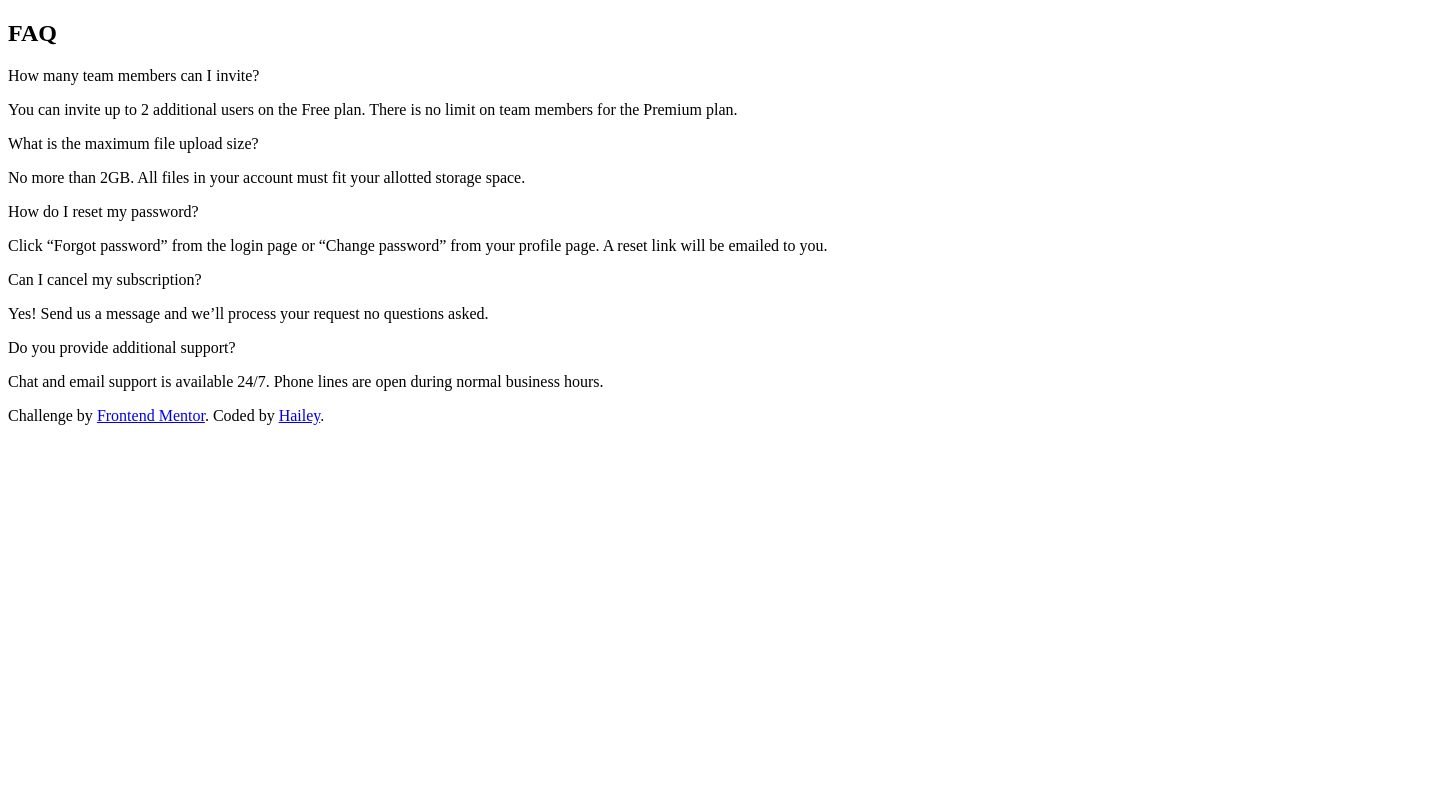
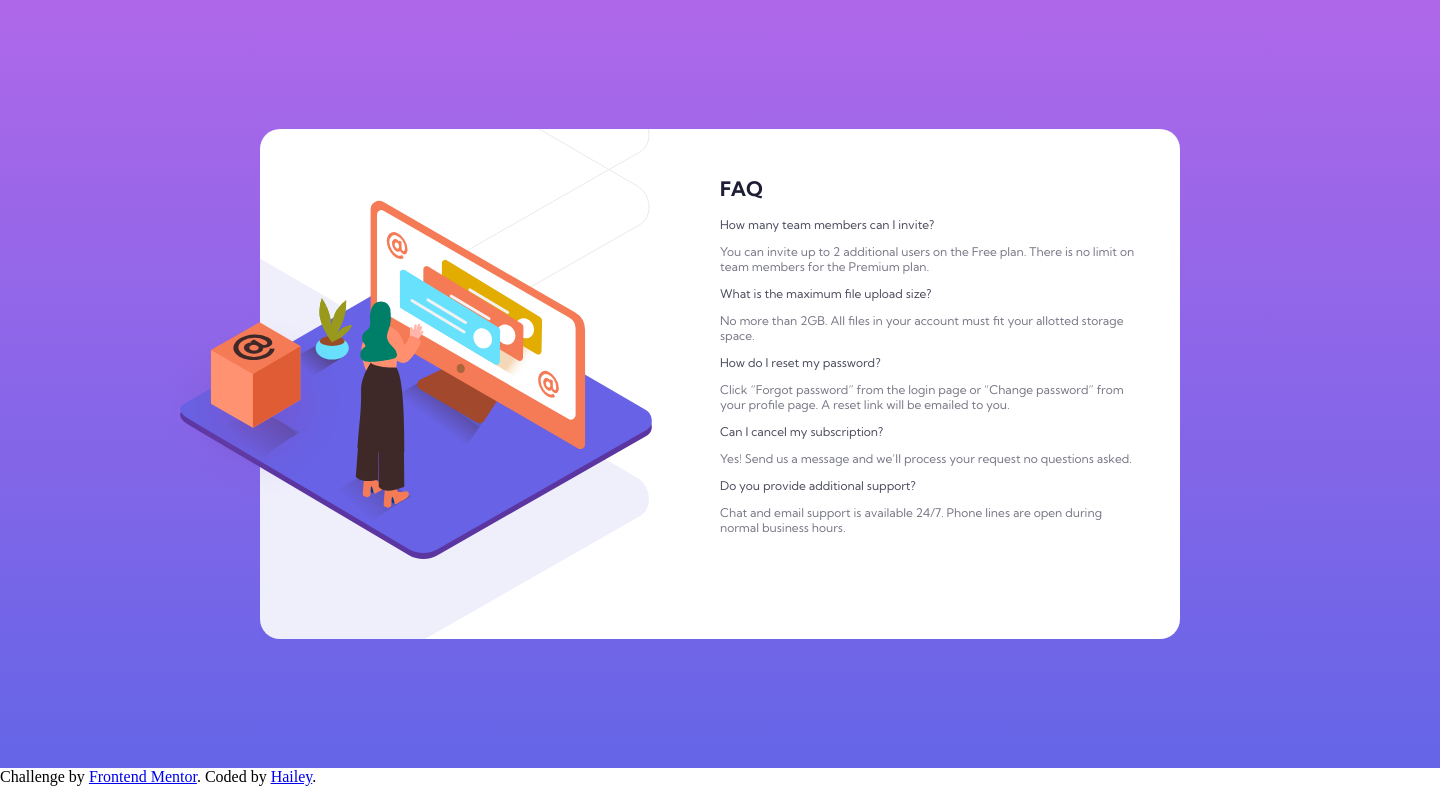
Before and after one commit to kfbkhw/frontend-mentor-challenges, a plain HTML site: page faq-accordion-card/index.html in a window 1280 px wide. Shown: the whole page, 1440 px wide, since content can reach past the window. Drawn offline with Linux system fonts and the light colour scheme.

Commit message:
Worked on css

```diff
--- a/faq-accordion-card/css/style.css
+++ b/faq-accordion-card/css/style.css
@@ -0,0 +1,79 @@
+body {
+    margin: 0;
+}
+
+main {
+    width: 1440px;
+    height: 768px;
+    margin: 0;
+    background: linear-gradient(hsl(273, 75%, 66%), hsl(240, 73%, 65%));
+    display: grid;
+}
+
+.card {
+    width: 920px;
+    height: 510px;
+    margin: auto;
+    border-radius: 20px;
+    background: #ffffff;
+    display: grid;
+    grid-template-rows: 1fr;
+    grid-template-columns: 1fr 1fr;
+}
+
+.image {}
+
+.image .bgimg {
+    width: 390px;
+    height: 510px;
+    background-image: url("../images/bg-pattern-desktop.svg");
+    background-position: right bottom 30%;
+    background-size: 240%;
+    position: relative;
+}
+
+.image .womanimg {
+    position: absolute;
+    top: 200px;
+    left: 180px;
+}
+
+.image .boximg {
+    position: absolute;
+    top: 320px;
+    left: 160px;
+}
+
+.content {
+    padding: 30px 40px 30px 0;
+}
+
+.content .title {
+    font-family: 'Kumbh Sans', sans-serif;
+    font-weight: 700;
+    font-size: 20px;
+    color: hsl(238, 29%, 16%);
+}
+
+.content .question {
+    font-family: 'Kumbh Sans', sans-serif;
+    font-weight: 400;
+    font-size: 12px;
+    color: hsl(237, 12%, 33%);
+    cursor: pointer;
+}
+
+.content .question:hover {
+    color: hsl(14, 88%, 65%);
+}
+
+.content .question:focus {
+    font-weight: 700;
+}
+
+.content .answer {
+    font-family: 'Kumbh Sans', sans-serif;
+    font-weight: 400;
+    font-size: 12px;
+    color: hsl(240, 6%, 50%);
+}
--- a/faq-accordion-card/index.html
+++ b/faq-accordion-card/index.html
@@ -4,16 +4,20 @@
 <head>
   <meta charset="UTF-8">
   <meta name="viewport" content="width=device-width, initial-scale=1.0">
-  <!-- displays site properly based on user's device -->
   <link rel="icon" type="image/png" sizes="32x32" href="./images/favicon-32x32.png">
   <title>Frontend Mentor | FAQ Accordion Card</title>
+  <link href="https://fonts.googleapis.com/css2?family=Kumbh+Sans:wght@400;700&display=swap" rel="stylesheet">
   <link rel="stylesheet" href="css/style.css">
 </head>
 
 <body>
   <main>
     <section class="card">
-      <div class="image"></div>
+      <div class="image">
+        <div class="bgimg"></div>
+        <img class="womanimg" src="images/illustration-woman-online-desktop.svg" alt="">
+        <img class="boximg" src="images/illustration-box-desktop.svg" alt="">
+      </div>
       <div class="content">
         <h1 class="title">FAQ</h1>
         <p class="question">
```
